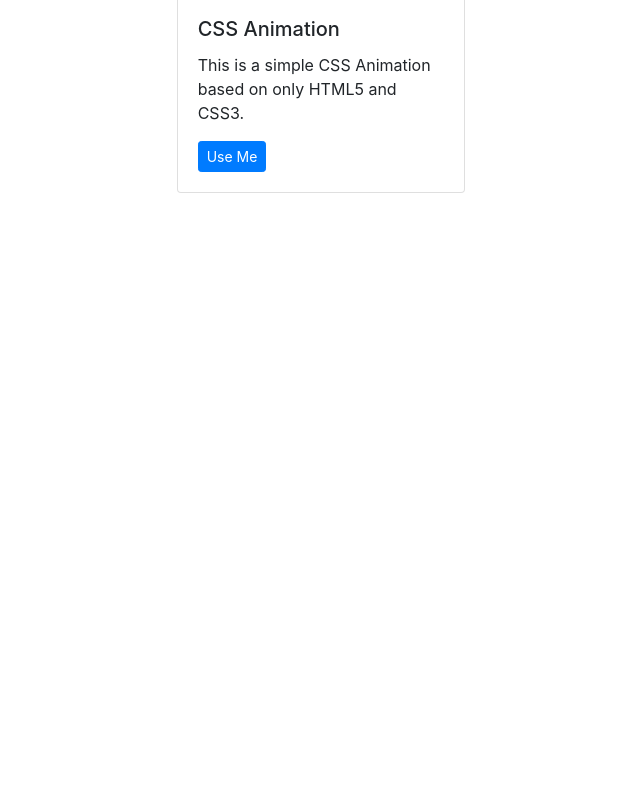
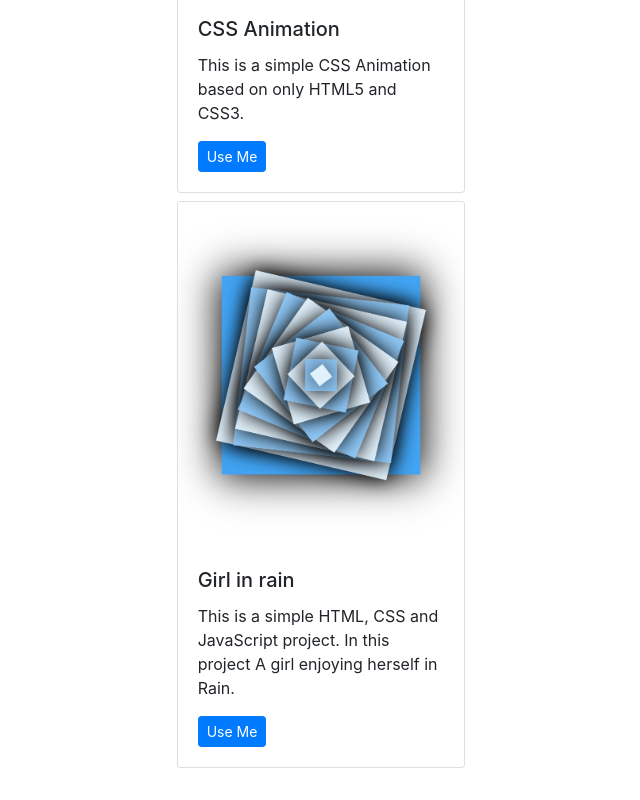
Before and after one commit to CodeWithSushil/codewithsushil.github.io, a plain HTML site: page pages/index.html in a window 1280 px wide. Shown: the part 1385-2185 px from the top of the page, without its empty margins (273-913 px from the left). Before the commit the page ends 1610 px from the top, so only its background shows below. Drawn offline with Linux system fonts and the light colour scheme.

Commit message:
Girl in Rain

```diff
--- a/pages/index.html
+++ b/pages/index.html
@@ -74,6 +74,15 @@
           </div>
         </div>
 
+        <div id="img" class="card m-2" style="width: 18rem;">
+          <img src="../images/anime.jpg" class="card-img-top" alt="CSS Animation">
+          <div class="card-body">
+            <h5 class="card-title">Girl in rain</h5>
+            <p class="card-text">This is a simple HTML, CSS and JavaScript project. In this project A girl enjoying herself in Rain.</p>
+            <a href="./rain.html" class="btn btn-sm btn-primary">Use Me</a>
+          </div>
+        </div>
+
       </div>
     </div>
   </div>
```
